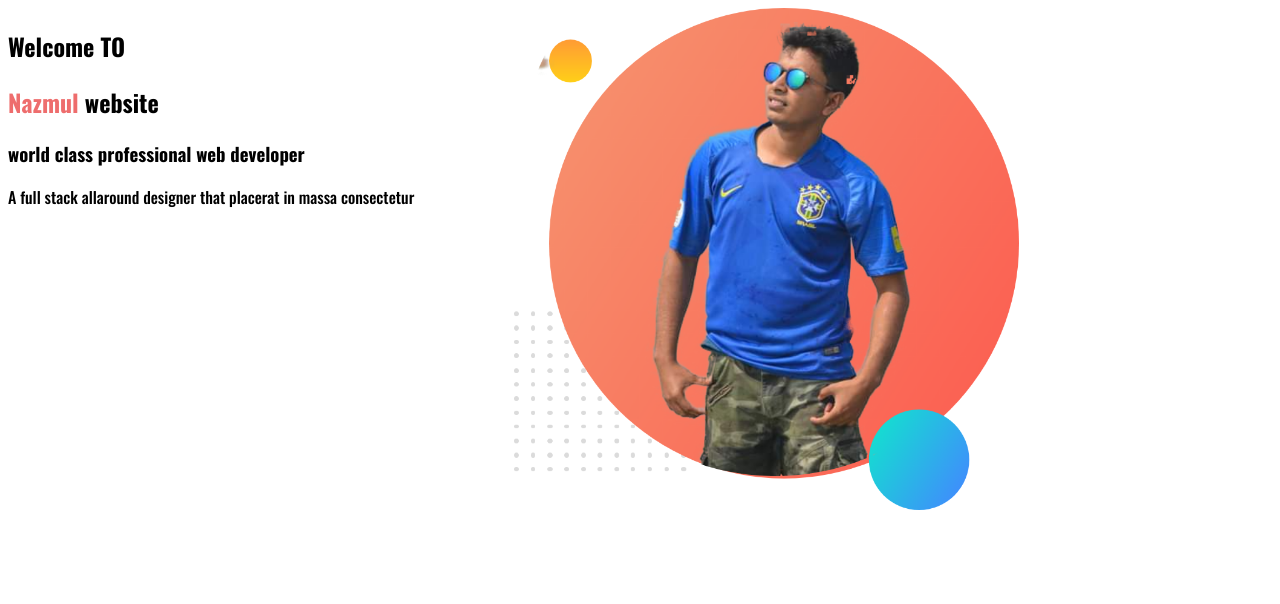
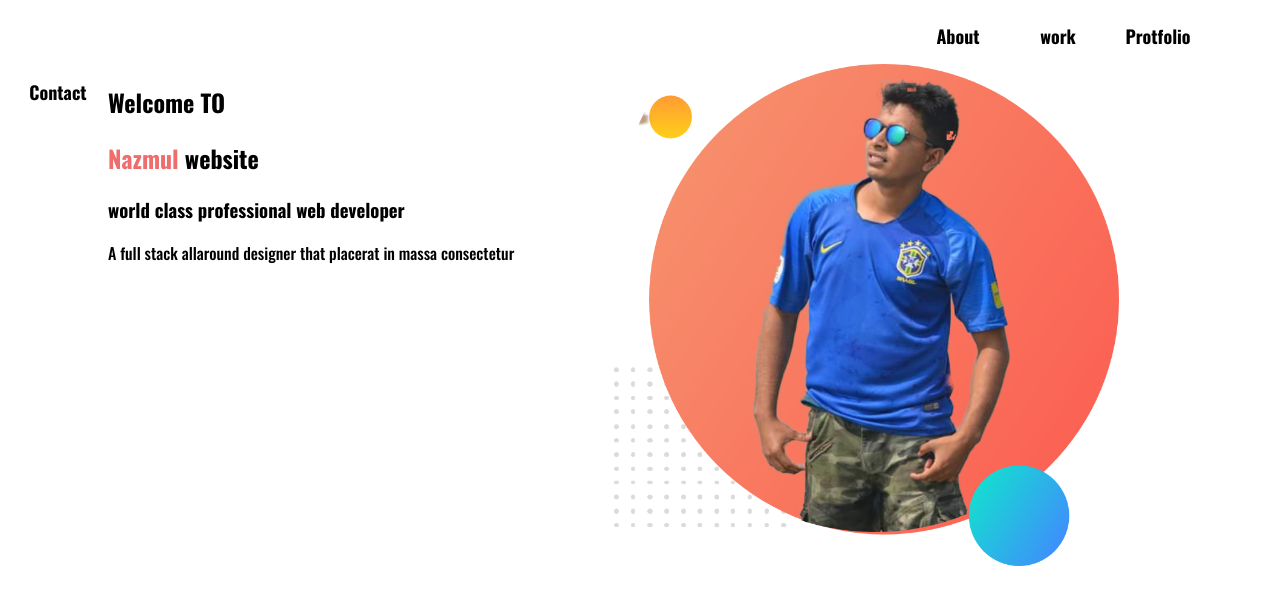
Before and after one commit to nazmul2020-su/web-protfolio, a plain HTML site: page index.html in a window 1280 px wide. Drawn offline with nearby package versions, Linux system fonts and the light colour scheme.

Commit message:
new css add

```diff
--- a/index.html
+++ b/index.html
@@ -9,6 +9,20 @@
 <link href="https://fonts.googleapis.com/css2?family=Oswald:wght@200;300;500;600;700&display=swap" rel="stylesheet">
 </head>
 <body>
+    <section>
+        <div class="About">
+        <h2>About</h2>
+      </div>
+      <div class="work">
+        <h2>work</h2>
+      </div>
+      <div class="Protfolio">
+          <h2>Protfolio </h2>
+      </div>
+      <div class="Contact">
+        <h2>Contact </h2>
+    </div>
+</section>
     <section>
         <div class="welcome">
             <h1>Welcome TO</h1>
--- a/style.css
+++ b/style.css
@@ -15,6 +15,37 @@ body {
     width: 40%;
     float: left;
 }
-section {
-    border: 1px;solid
+ection {
+    background-color: #fafafa;
+    height: 62px;
 }
+
+.About {
+
+    width: 100px;
+    text-align: center;
+    float: left;
+    margin-left: 900px;
+    font-size: 12px;
+}
+  .work {
+
+    width: 100px;
+    text-align: center;
+    float: left;
+    font-size: 12px;
+  }
+.Protfolio {
+
+    width: 100px;
+    text-align: center;
+    float: left;
+    font-size: 12px;
+}
+.Contact {
+
+    width: 100px;
+    text-align: center;
+    float: left;
+    font-size: 12px;
+}
```
Also changed, not shown: 1 other file.
